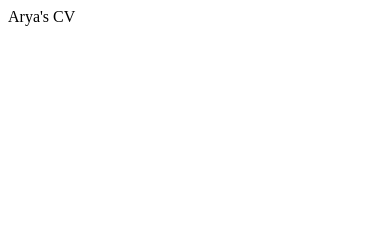
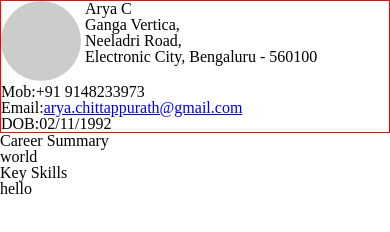
Before and after one commit to aryadarshan/my-cv, a plain HTML site: page index.html in a window 390 px wide. Drawn offline with Linux system fonts and the light colour scheme.

Commit message:
Create the basic layout and make it responsive.

```diff
--- a/index.css
+++ b/index.css
@@ -0,0 +1,110 @@
+
+/* http://meyerweb.com/eric/tools/css/reset/
+   v2.0 | 20110126
+   License: none (public domain)
+*/
+
+html, body, div, span, applet, object, iframe,
+h1, h2, h3, h4, h5, h6, p, blockquote, pre,
+a, abbr, acronym, address, big, cite, code,
+del, dfn, em, img, ins, kbd, q, s, samp,
+small, strike, strong, sub, sup, tt, var,
+b, u, i, center,
+dl, dt, dd, ol, ul, li,
+fieldset, form, label, legend,
+table, caption, tbody, tfoot, thead, tr, th, td,
+article, aside, canvas, details, embed,
+figure, figcaption, footer, header, hgroup,
+menu, nav, output, ruby, section, summary,
+time, mark, audio, video {
+	margin: 0;
+	padding: 0;
+	border: 0;
+	font-size: 100%;
+	font: inherit;
+	vertical-align: baseline;
+}
+/* HTML5 display-role reset for older browsers */
+article, aside, details, figcaption, figure,
+footer, header, hgroup, menu, nav, section {
+	display: block;
+}
+body {
+	line-height: 1;
+}
+ol, ul {
+	list-style: none;
+}
+blockquote, q {
+	quotes: none;
+}
+blockquote:before, blockquote:after,
+q:before, q:after {
+	content: '';
+	content: none;
+}
+table {
+	border-collapse: collapse;
+	border-spacing: 0;
+}
+
+
+.container {
+	display: grid;
+    max-width: 1300px;
+    margin: 0 auto;
+    grid-template-areas:
+    "header"
+    "mainContent"
+}
+
+.header {
+	grid-area: header;
+	display: grid;
+	grid-template-columns: 50% 50%;
+
+	border: 1px solid red;
+}
+.avatar {
+	background-color: #ccc;
+    background-size: cover;
+    border-radius: 50%;
+    display: inline-block;
+    width: 80px;
+    height: 80px;
+}
+.personal-primary {
+	display: inline-block;
+	vertical-align: top;
+}
+.personal-secondary {
+	text-align: right
+}
+
+.content {
+	grid-area: mainContent;
+	display: grid;
+	grid-template-columns: 200px 1fr;
+}
+.label {
+	grid-column: 1/2;
+}
+.description {
+	grid-column: 2/2;
+}
+
+
+@media screen and (max-width: 800px) {
+	.header {
+		grid-template-columns: 1fr;
+	}
+	.personal-secondary {
+		text-align: left;
+	}
+	.label {
+		grid-column: span 2;
+	}
+	.description {
+		grid-column: span 2;
+	}
+}
--- a/index.html
+++ b/index.html
@@ -2,10 +2,46 @@
 <html>
 	<head>
 		<title>Arya - CV</title>
+		<meta charset="utf-8">
 		<link rel="stylesheet" type="text/css" href="index.css">
 	</head>
 	<body>
-		Arya's CV
+		<div class="container">
+			<header class="header">
+				<div class="">
+					<span class="avatar"></span>
+					<div class="personal-primary">
+						<h2 id="name">Arya C</h2>
+						<ul class="address">
+							<li>Ganga Vertica,</li>
+							<li>Neeladri Road,</li>
+							<li>Electronic City, Bengaluru - 560100</li>
+						</ul>
+					</div>
+				</div>
+				<div class="personal-secondary">
+					<ul>
+						<li><span>Mob:</span>+91 9148233973</li>
+						<li><span>Email:</span><a href="#">arya.chittappurath@gmail.com</a></li>
+						<li><span>DOB:</span>02/11/1992</li>
+					</ul>
+				</div>
+			</header>
+			<div class="content">
+				<aside class="label">
+					<h3>Career Summary</h3>
+				</aside>
+				<section class="description">
+					world
+				</section>
+				<aside class="label">
+					<h3>Key Skills</h3>
+				</aside>
+				<section class="description">
+					hello
+				</section>
+			</div>
+		</div>
 	</body>
 	<script src="index.js"></script>
 </html>
```
